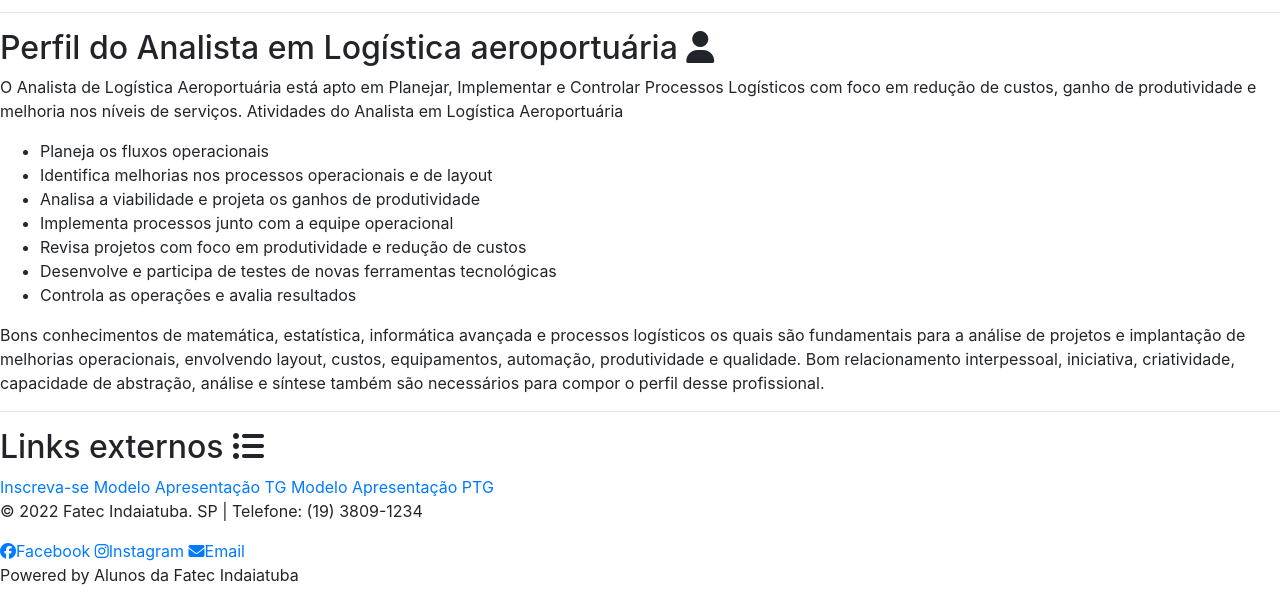
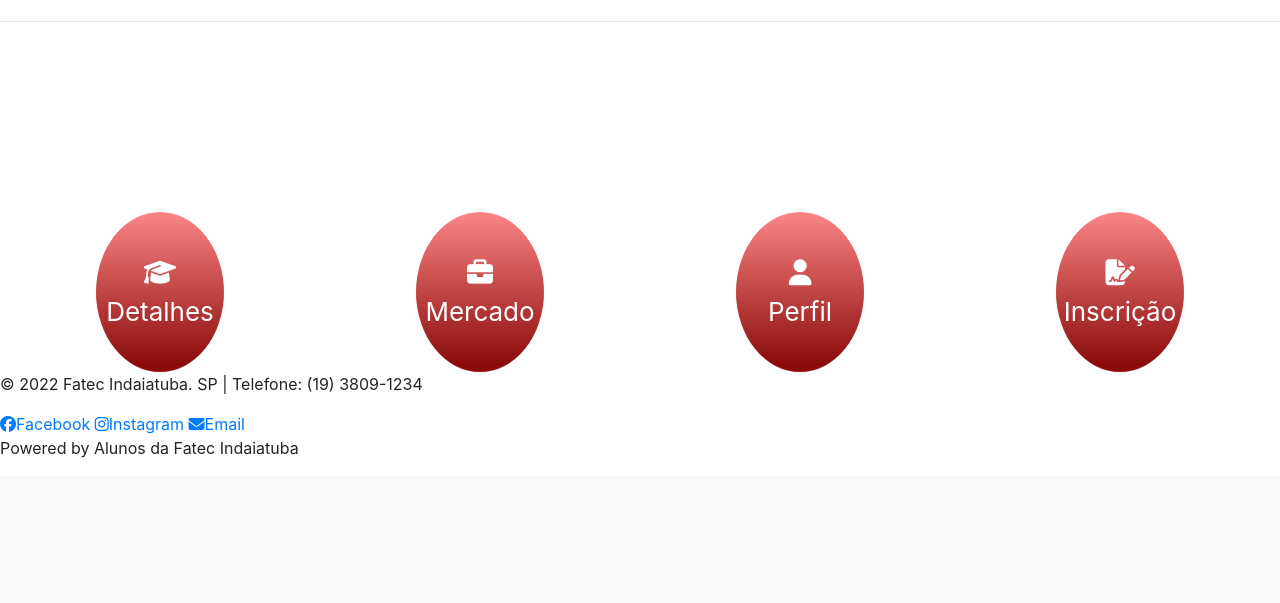
Before and after one commit to PI-ADS/PI--Site--FATEC, a PHP site: page /logistica.html in a window 1280 px wide. Shown: the part 459-1062 px from the top of the page. After the commit the page ends 917 px from the top, so only its background shows below. Run offline with PHP 8.4, Linux system fonts and the light colour scheme; some libraries are stand-ins or nearby versions.

Commit message:
feat: adding pop-up

```diff
--- a/Curso/styles.css
+++ b/Curso/styles.css
@@ -273,7 +273,6 @@
         color: #fff;
     }
 
-
     .footer{
         position: fixed;
     }
--- a/Detalhes-Curso/logistica.html
+++ b/Detalhes-Curso/logistica.html
@@ -1,6 +1,5 @@
 <!DOCTYPE html>
 <html lang="en">
-
 <head>
     <meta charset="UTF-8">
     <meta http-equiv="X-UA-Compatible" content="IE=edge">
@@ -12,15 +11,12 @@
     <link rel="stylesheet" href="./styles.css">
     <link rel="stylesheet" href="../global.css">
     <link rel="stylesheet" href="path/to/font-awesome/css/font-awesome.min.css">
-  <link rel="stylesheet" href="https://cdn.jsdelivr.net/npm/bootstrap@4.0.0/dist/css/bootstrap.min.css"
-    integrity="sha384-Gn5384xqQ1aoWXA+058RXPxPg6fy4IWvTNh0E263XmFcJlSAwiGgFAW/dAiS6JXm" crossorigin="anonymous">
+    <link rel="stylesheet" href="https://cdn.jsdelivr.net/npm/bootstrap@4.0.0/dist/css/bootstrap.min.css" integrity="sha384-Gn5384xqQ1aoWXA+058RXPxPg6fy4IWvTNh0E263XmFcJlSAwiGgFAW/dAiS6JXm" crossorigin="anonymous">
 </head>
-
 <body>
     <nav class="navbar navbar-expand-lg navbar-light bg-light" id="navbar">
         <a class="navbar-brand text-white" href="#">Navbar</a>
-    <button class="navbar-toggler" type="button" data-toggle="collapse" data-target="#navbarNavDropdown"
-      aria-controls="navbarNavDropdown" aria-expanded="false" aria-label="Toggle navigation">
+        <button class="navbar-toggler" type="button" data-toggle="collapse" data-target="#navbarNavDropdown" aria-controls="navbarNavDropdown" aria-expanded="false" aria-label="Toggle navigation">
           <span class="navbar-toggler-icon"></span>
         </button>
         <div class="collapse navbar-collapse" id="navbarNavDropdown">
@@ -29,8 +25,7 @@
               <a class="nav-link text-white" href="#">Home <span class="sr-only">(current)</span></a>
             </li>
             <li class="nav-item dropdown">
-          <a class="nav-link dropdown-toggle text-white" href="#" id="navbarDropdownMenuLink" data-toggle="dropdown"
-            aria-haspopup="true" aria-expanded="false">
+                <a class="nav-link dropdown-toggle text-white" href="#" id="navbarDropdownMenuLink" data-toggle="dropdown" aria-haspopup="true" aria-expanded="false">
                   Institucional
                 </a>
                 <div class="dropdown-menu" aria-labelledby="navbarDropdownMenuLink" id="drop-itens">
@@ -53,8 +48,7 @@
               <a class="nav-link text-white" href="#">CPA</a>
             </li>
             <li class="nav-item dropdown">
-          <a class="nav-link dropdown-toggle text-white" href="#" id="navbarDropdownMenuLink" data-toggle="dropdown"
-            aria-haspopup="true" aria-expanded="false">
+                <a class="nav-link dropdown-toggle text-white" href="#" id="navbarDropdownMenuLink" data-toggle="dropdown" aria-haspopup="true" aria-expanded="false">
                   Cursos
                 </a>
                 <div class="dropdown-menu" aria-labelledby="navbarDropdownMenuLink" id="drop-itens">
@@ -67,8 +61,7 @@
             </li>
 
             <li class="nav-item dropdown">
-          <a class="nav-link dropdown-toggle text-white" href="#" id="navbarDropdownMenuLink" data-toggle="dropdown"
-            aria-haspopup="true" aria-expanded="false">
+                <a class="nav-link dropdown-toggle text-white" href="#" id="navbarDropdownMenuLink" data-toggle="dropdown" aria-haspopup="true" aria-expanded="false">
                   Concursos
                 </a>
                 <div class="dropdown-menu" aria-labelledby="navbarDropdownMenuLink" id="drop-itens">
@@ -87,64 +80,105 @@
         </div>
       </nav>
 
+
       <div class="titulo-curso">
-    <h1>Logística aeroportuária</h1>
+        <p>Logistica Aeroportuária</p>
       </div>
       <hr>
 
-  <div class="info-curso">
-    <div class="detalhes-curso">
-      <h2>Detalhes sobre o curso <i class="fa-solid fa-graduation-cap"></i></h2>
-      <p>Podendo atuar em várias áreas, o profissional de logística necessita estar interessado, não apenas no setor de logística, mas em todo funcionamento de uma empresa. Nota-se que as empresas estão buscando cada vez mais os profissionais da área de logística com o objetivo de melhorar seus processos, maximizar sua produtividade e minimizar as perdas, já que o setor de logística pode representar até 30% do custo total da empresa.</p>
+
+      <iframe width="1000" height="345" src="https://www.youtube.com/embed/tgbNymZ7vqY">
+      </iframe>
+      <hr>
+      <div class="list-of-buttons">
+        <button type="button" data-toggle="modal" data-target="#exampleModal" id="radius-button">
+          <i class="fa-solid fa-graduation-cap"></i>
+          <br>
+          Detalhes
+        </button>
+
+        <button type="button" data-toggle="modal" data-target="#exampleModal2" id="radius-button">
+          <i class="fa-solid fa-briefcase"></i>
+          <br>
+          Mercado
+        </button>
+
+        <button type="button" data-toggle="modal" data-target="#exampleModal3" id="radius-button">
+          <i class="fa-solid fa-user"></i>
+          <br>
+          Perfil
+        </button>
+
+        <button type="button" data-toggle="modal" data-target="#exampleModal4" id="radius-button">
+          <i class="fa-solid fa-file-signature"></i>
+          <br>
+          Inscrição
+        </button>
       </div>
-    <hr>
-    <div class="detalhes-curso">
-      <h2>Área de atuação <i class="fa-solid fa-plane-up"></i></h2>
-      <ul>
-        <li>Aeroportos</li>
-        <li>Setor Industrial</li>
-        <li>Operadores Logísticos</li>
-        <li>Redes de Atacado e Varejo</li>
-        <li>Setor de Serviços</li>
-      </ul>
+
+      <div class="modal fade" id="exampleModal" tabindex="-1" role="dialog" aria-labelledby="exampleModalLabel" aria-hidden="true">
+        <div class="modal-dialog" role="document">
+          <div class="modal-content">
+            <div class="modal-header">
+              <h5 class="modal-title" id="exampleModalLabel">Detalhes do curso</h5>
             </div>
-    <hr>
-
-    <div class="detalhes-curso">
-      <h2>Perfil do Analista em Logística aeroportuária <i class="fa-solid fa-user"></i></h2>
-      <p>O Analista de Logística Aeroportuária está apto em Planejar, Implementar e Controlar Processos Logísticos com foco em redução de custos, ganho de produtividade e melhoria nos níveis de serviços.
-
-        Atividades do Analista em Logística Aeroportuária
-
-        </p>
-
-        <ul>
-          <li>Planeja os fluxos operacionais</li>
-          <li>Identifica melhorias nos processos operacionais e de layout</li>
-          <li>Analisa a viabilidade e projeta os ganhos de produtividade</li>
-          <li>Implementa processos junto com a equipe operacional</li>
-          <li>Revisa projetos com foco em produtividade e redução de custos</li>
-          <li>Desenvolve e participa de testes de novas ferramentas tecnológicas</li>
-          <li>Controla as operações e avalia resultados</li>
-        </ul>
-
-        <p>Bons conhecimentos de matemática, estatística, informática avançada e processos logísticos os quais são fundamentais para a análise de projetos e implantação de melhorias operacionais, envolvendo layout, custos, equipamentos, automação, produtividade e qualidade. Bom relacionamento interpessoal, iniciativa, criatividade, capacidade de abstração, análise e síntese também são necessários para compor o perfil desse profissional.</p>
+            <div class="modal-body">
+              ...
             </div>
-    <hr>
-
-    <div class="detalhes-curso">
-      <h2>Links externos <i class="fa-solid fa-list-ul"></i></h2>
-      <div class="links">
-        <a href="https://www.vestibularfatec.com.br/home/">Inscreva-se</a>
-        <a href="">Modelo Apresentação TG</a>
-        <a href="">Modelo Apresentação PTG</a>
+            <div class="modal-footer">
+              <button type="button" class="btn btn-danger" data-dismiss="modal">Fechar</button>
+            </div>
           </div>
         </div>
       </div>
 
+      <div class="modal fade" id="exampleModal2" tabindex="-1" role="dialog" aria-labelledby="exampleModalLabel" aria-hidden="true">
+        <div class="modal-dialog" role="document">
+          <div class="modal-content">
+            <div class="modal-header">
+              <h5 class="modal-title" id="exampleModalLabel">Área de atuação</h5>
+            </div>
+            <div class="modal-body">
+              Listar opções
+            </div>
+            <div class="modal-footer">
+              <button type="button" class="btn btn-danger" data-dismiss="modal">Fechar</button>
+            </div>
+          </div>
+        </div>
+      </div>
 
+      <div class="modal fade" id="exampleModal3" tabindex="-1" role="dialog" aria-labelledby="exampleModalLabel" aria-hidden="true">
+        <div class="modal-dialog" role="document">
+          <div class="modal-content">
+            <div class="modal-header">
+              <h5 class="modal-title" id="exampleModalLabel">Perfil do profissional de redes</h5>
+            </div>
+            <div class="modal-body">
+              Listar opções perfil
+            </div>
+            <div class="modal-footer">
+              <button type="button" class="btn btn-danger" data-dismiss="modal">Fechar</button>
+            </div>
+          </div>
+        </div>
+      </div>
 
-
+      <div class="modal fade" id="exampleModal4" tabindex="-1" role="dialog" aria-labelledby="exampleModalLabel" aria-hidden="true">
+        <div class="modal-dialog" role="document">
+          <div class="modal-content">
+            <div class="modal-header">
+              <h5 class="modal-title" id="exampleModalLabel">Inscreva-se</h5>
+            </div>
+            <div class="modal-body">
+              Listar opções perfil
+            </div>
+            <div class="modal-footer">
+              <button type="button" class="btn btn-danger" data-dismiss="modal">Fechar</button>
+            </div>
+          </div>
+        </div>
+      </div>
     <div class="footer">
         <p>© 2022 Fatec Indaiatuba. SP | Telefone: (19) 3809-1234 </p>
         <div>
@@ -161,15 +195,8 @@
         <p> Powered by Alunos da Fatec Indaiatuba</p>
     </div>
     <script src="https://kit.fontawesome.com/650f3fb109.js" crossorigin="anonymous"></script>
-  <script src="https://code.jquery.com/jquery-3.2.1.slim.min.js"
-    integrity="sha384-KJ3o2DKtIkvYIK3UENzmM7KCkRr/rE9/Qpg6aAZGJwFDMVNA/GpGFF93hXpG5KkN"
-    crossorigin="anonymous"></script>
-  <script src="https://cdn.jsdelivr.net/npm/popper.js@1.12.9/dist/umd/popper.min.js"
-    integrity="sha384-ApNbgh9B+Y1QKtv3Rn7W3mgPxhU9K/ScQsAP7hUibX39j7fakFPskvXusvfa0b4Q"
-    crossorigin="anonymous"></script>
-  <script src="https://cdn.jsdelivr.net/npm/bootstrap@4.0.0/dist/js/bootstrap.min.js"
-    integrity="sha384-JZR6Spejh4U02d8jOt6vLEHfe/JQGiRRSQQxSfFWpi1MquVdAyjUar5+76PVCmYl"
-    crossorigin="anonymous"></script>
+    <script src="https://code.jquery.com/jquery-3.2.1.slim.min.js" integrity="sha384-KJ3o2DKtIkvYIK3UENzmM7KCkRr/rE9/Qpg6aAZGJwFDMVNA/GpGFF93hXpG5KkN" crossorigin="anonymous"></script>
+    <script src="https://cdn.jsdelivr.net/npm/popper.js@1.12.9/dist/umd/popper.min.js" integrity="sha384-ApNbgh9B+Y1QKtv3Rn7W3mgPxhU9K/ScQsAP7hUibX39j7fakFPskvXusvfa0b4Q" crossorigin="anonymous"></script>
+    <script src="https://cdn.jsdelivr.net/npm/bootstrap@4.0.0/dist/js/bootstrap.min.js" integrity="sha384-JZR6Spejh4U02d8jOt6vLEHfe/JQGiRRSQQxSfFWpi1MquVdAyjUar5+76PVCmYl" crossorigin="anonymous"></script>
 </body>
-
 </html>
--- a/Detalhes-Curso/styles.css
+++ b/Detalhes-Curso/styles.css
@@ -16,6 +46,35 @@
         text-align: center;
 
     }
+
+    #radius-button{
+        background: rgb(251,133,133);
+        background: linear-gradient(180deg, rgba(251,133,133,1) 0%, rgba(140,12,12,1) 95%, rgba(140,12,12,1) 100%);
+        height: 30vh;
+        width: 60vw;
+        border-radius: 100%;
+        border: none;
+        outline: none;
+        color: #fff;
+        font-size: 26px;
+        cursor: pointer;
+        margin-top: 30px;
+    }
+
+    #radius-button:hover{
+        opacity: .9;
+        -webkit-transform: scale(1.1);
+        transform: scale(1.1);
+        color: #fff;
+    }
+
+    .list-of-buttons{
+        margin-top: 5vh;
+        display: flex;
+        flex-direction: column;
+        justify-content: center;
+        align-items: center;
+    }
  }
 
 @media (min-width: 768px) {
@@ -25,6 +84,35 @@
         font-family: Roboto;
         text-align: center;
 
+    }
+
+    #radius-button{
+        background: rgb(251,133,133);
+        background: linear-gradient(180deg, rgba(251,133,133,1) 0%, rgba(140,12,12,1) 95%, rgba(140,12,12,1) 100%);
+        height: 30vh;
+        width: 60vw;
+        border-radius: 100%;
+        border: none;
+        outline: none;
+        color: #fff;
+        font-size: 26px;
+        cursor: pointer;
+        margin-top: 30px;
+    }
+
+    #radius-button:hover{
+        opacity: .9;
+        -webkit-transform: scale(1.1);
+        transform: scale(1.1);
+        color: #fff;
+    }
+
+    .list-of-buttons{
+        margin-top: 5vh;
+        display: flex;
+        flex-direction: column;
+        justify-content: center;
+        align-items: center;
     }
 }
 
@@ -36,6 +124,33 @@
         text-align: center;
 
     }
+
+    #radius-button{
+        background: rgb(251,133,133);
+        background: linear-gradient(180deg, rgba(251,133,133,1) 0%, rgba(140,12,12,1) 95%, rgba(140,12,12,1) 100%);
+        height: 20vh;
+        width: 10vw;
+        border-radius: 100%;
+        border: none;
+        outline: none;
+        color: #fff;
+        font-size: 26px;
+        cursor: pointer;
+    }
+
+    #radius-button:hover{
+        opacity: .9;
+        -webkit-transform: scale(1.1);
+        transform: scale(1.1);
+        color: #fff;
+    }
+
+    .list-of-buttons{
+        margin-top: 20vh;
+        display: flex;
+        flex-direction: row;
+        justify-content: space-around;
+    }
 }
 
 @media (min-width: 1200px) {
@@ -46,70 +161,78 @@
         text-align: center;
 
     }
+
+    #radius-button{
+        background: rgb(251,133,133);
+        background: linear-gradient(180deg, rgba(251,133,133,1) 0%, rgba(140,12,12,1) 95%, rgba(140,12,12,1) 100%);
+        height: 20vh;
+        width: 10vw;
+        border-radius: 100%;
+        border: none;
+        outline: none;
+        color: #fff;
+        font-size: 26px;
+        cursor: pointer;
+    }
+
+    #radius-button:hover{
+        opacity: .9;
+        -webkit-transform: scale(1.1);
+        transform: scale(1.1);
+        color: #fff;
+    }
+
+    .list-of-buttons{
+        margin-top: 20vh;
+        display: flex;
+        flex-direction: row;
+        justify-content: space-around;
+    }
  }
 
 @media (min-width: 1400px) {
 
     .titulo-curso{
-        display: flex;
-        flex-direction: row;
-        align-items: center;
-        justify-content: center;
-        margin-top: 20px;
-    }
-
-    .titulo-curso h1{
         color: #8c0c0c;
         font-weight: 700;
         font-family: Roboto;
         text-align: center;
-        padding: 20px;
+        margin-top: 30px;
+        font-size: 38px;
     }
 
-    .titulo-curso i {
-        font-size: 50px;
+    #radius-button{
+        background: rgb(251,133,133);
+        background: linear-gradient(180deg, rgba(251,133,133,1) 0%, rgba(140,12,12,1) 95%, rgba(140,12,12,1) 100%);
+        height: 20vh;
+        width: 10vw;
+        border-radius: 100%;
+        border: none;
+        outline: none;
+        color: #fff;
+        font-size: 26px;
+        cursor: pointer;
     }
 
-    .info-curso{
-        padding: 0 300px 0 300px;
+    #radius-button:hover{
+        opacity: .9;
+        -webkit-transform: scale(1.1);
+        transform: scale(1.1);
+        color: #fff;
     }
 
-    .detalhes-curso{
+    .list-of-buttons{
+        margin-top: -60px;
         display: flex;
-        flex-direction: column;
-        align-items: center;
-        justify-content: center;
-        margin-top: 30px;
+        flex-direction: row;
+        justify-content: space-around;
+        max-width: 50vw;
+        margin: 0 25vw 5vw 25vw;
     }
 
-    .detalhes-curso h2{
-        color: #8c0c0c;
-        font-weight: 700;
-        font-family: Roboto;
-        text-align: center;
-
-    }
-
-    .detalhes-curso p{
-        font-size: 1.5rem;
-        padding: 10px;
-        margin-top: 20px;
-
-    }
-
-    .detalhes-curso ul{
-        font-size: 1.5rem;
-        padding: 10px;
-        margin-top: 20px;
-
-    }
-    .links{
-        display: flex;
-        flex-direction: column;
-        text-decoration: none;
-        text-align: center;
-        color: #000;
-        margin-bottom: 100px;
-        font-size: 1.5rem;
+    iframe{
+        border-radius: 20px;
+        max-width: 50vw;
+        margin: 10px 25vw 0 25vw;
     }
  }
```
Also changed, not shown: other parts of Detalhes-Curso/styles.css (+30 -0 lines), Curso/index.html (+0 -8 lines), Detalhes-Curso/gestao.html (+83 -35 lines), Detalhes-Curso/redes.html (+94 -2 lines), Home/index.html (+22 -1 lines), Home/styles.css (+79 -0 lines). Lines whose indentation alone changed are shown as unchanged.
